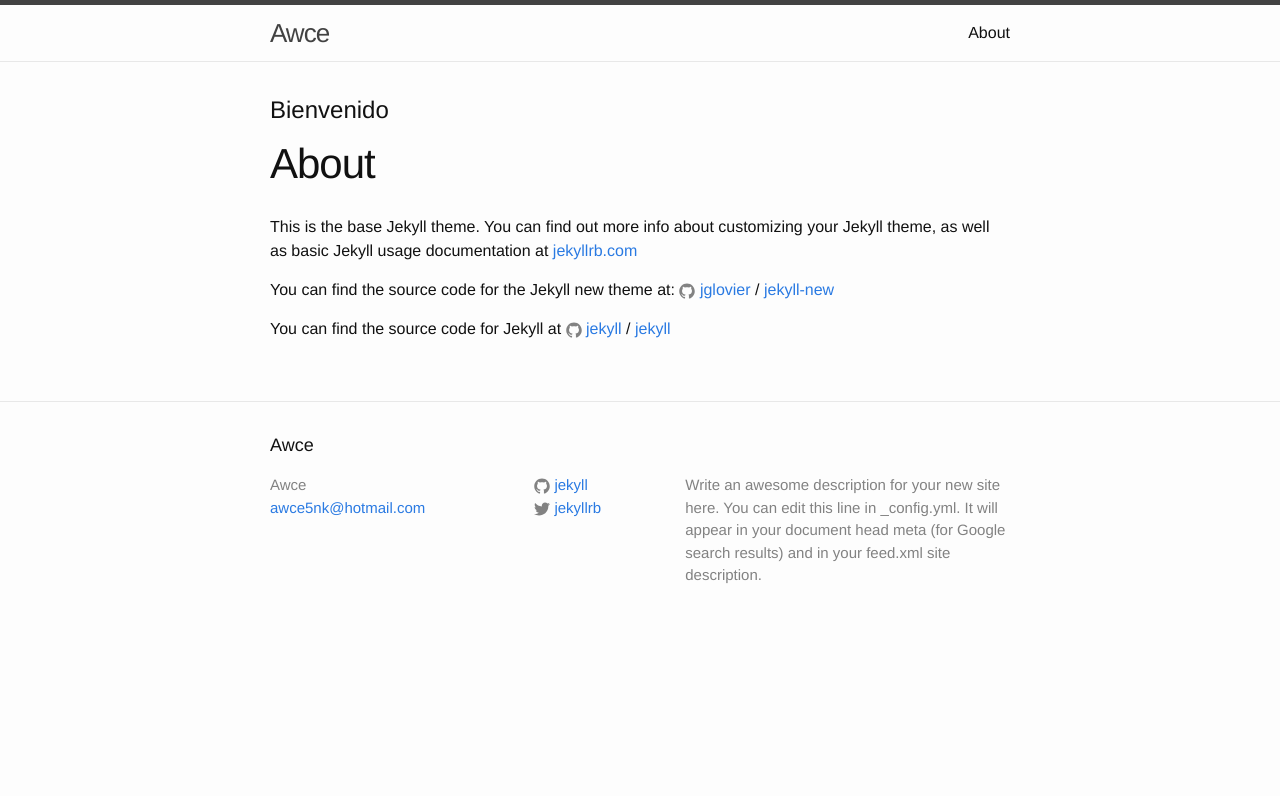
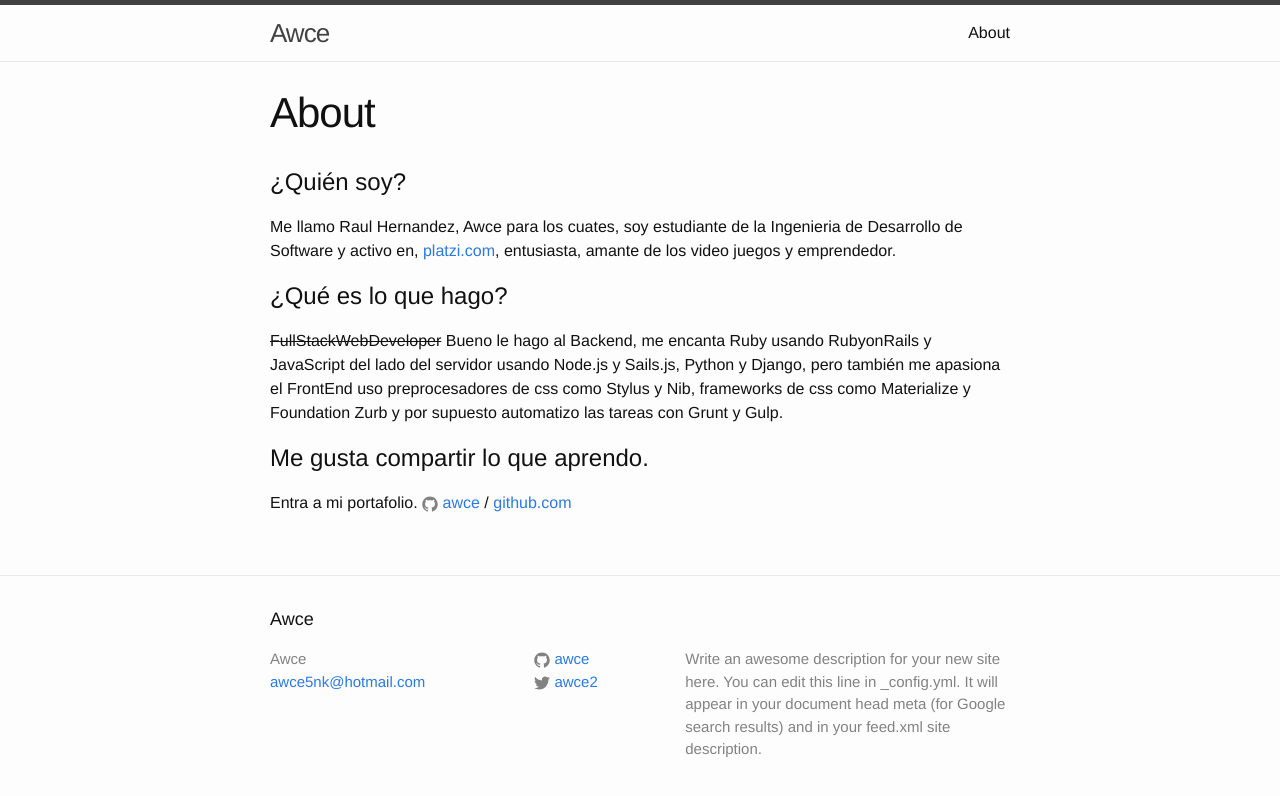
Before and after one commit to Awce/awces, a Jekyll site: the page built from about.md, in a window 1280 px wide. Shown: the top 796 px of the page. Built offline with Jekyll 4.4.1, drawn with Linux system fonts in a browser that asks for light colours.

Commit message:
add about

```diff
--- a/_config.yml
+++ b/_config.yml
@@ -14,8 +14,8 @@ description: > # this means to ignore newlines until "baseurl:"
   Google search results) and in your feed.xml site description.
 baseurl: "" # the subpath of your site, e.g. /blog
 url: "http://yourdomain.com" # the base hostname & protocol for your site
-twitter_username: jekyllrb
-github_username:  jekyll
+twitter_username: awce2
+github_username:  awce
 
 # Build settings
 markdown: kramdown
--- a/_layouts/page.html
+++ b/_layouts/page.html
@@ -2,7 +2,6 @@
 layout: default
 ---
 <article class="post">
-  <h1>Bienvenido</h1>
   <header class="post-header">
     <h1 class="post-title">{{ page.title }}</h1>
   </header>
--- a/about.md
+++ b/about.md
@@ -3,13 +3,18 @@ layout: page
 title: About
 permalink: /about/
 ---
+# ¿Quién soy?
 
-This is the base Jekyll theme. You can find out more info about customizing your Jekyll theme, as well as basic Jekyll usage documentation at [jekyllrb.com](http://jekyllrb.com/)
+Me llamo Raul Hernandez, Awce para los cuates, soy estudiante de la Ingenieria de Desarrollo de Software y activo en,
+[platzi.com](http://platzi.com), entusiasta, amante de los video juegos y emprendedor.
 
-You can find the source code for the Jekyll new theme at:
-{% include icon-github.html username="jglovier" %} /
-[jekyll-new](https://github.com/jglovier/jekyll-new)
+# ¿Qué es lo que hago?
 
-You can find the source code for Jekyll at
-{% include icon-github.html username="jekyll" %} /
-[jekyll](https://github.com/jekyll/jekyll)
+~~FullStackWebDeveloper~~ Bueno le hago al Backend, me encanta Ruby usando RubyonRails y JavaScript del lado del servidor usando Node.js y Sails.js, Python y Django, pero también me apasiona el FrontEnd uso preprocesadores de css como Stylus y Nib, frameworks de css como Materialize y Foundation Zurb y por supuesto automatizo las tareas con Grunt y Gulp.
+
+
+# Me gusta compartir lo que aprendo.
+
+Entra a mi portafolio.
+{% include icon-github.html username="awce" %} /
+[github.com](http://github.com/github_username)
```
